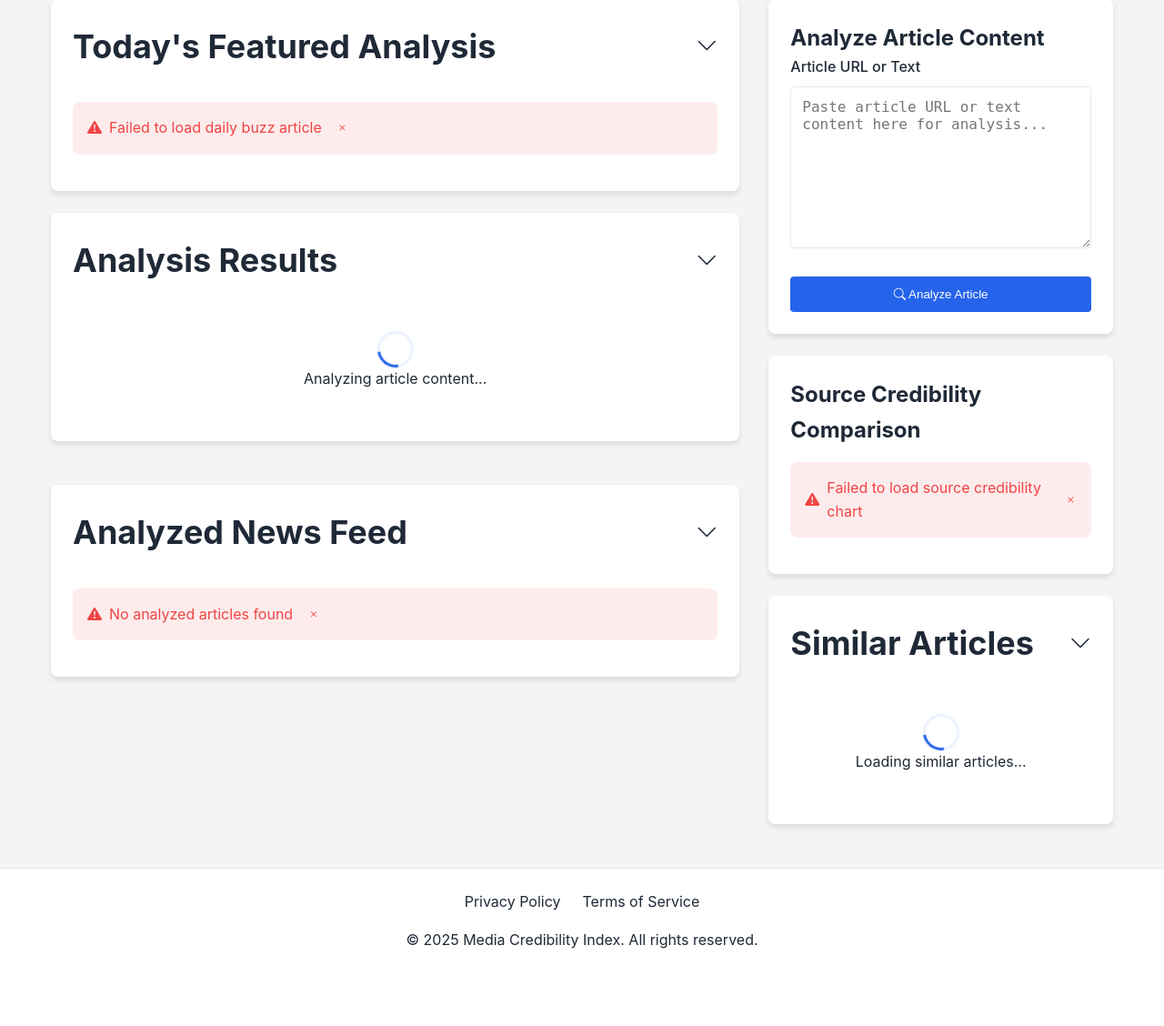
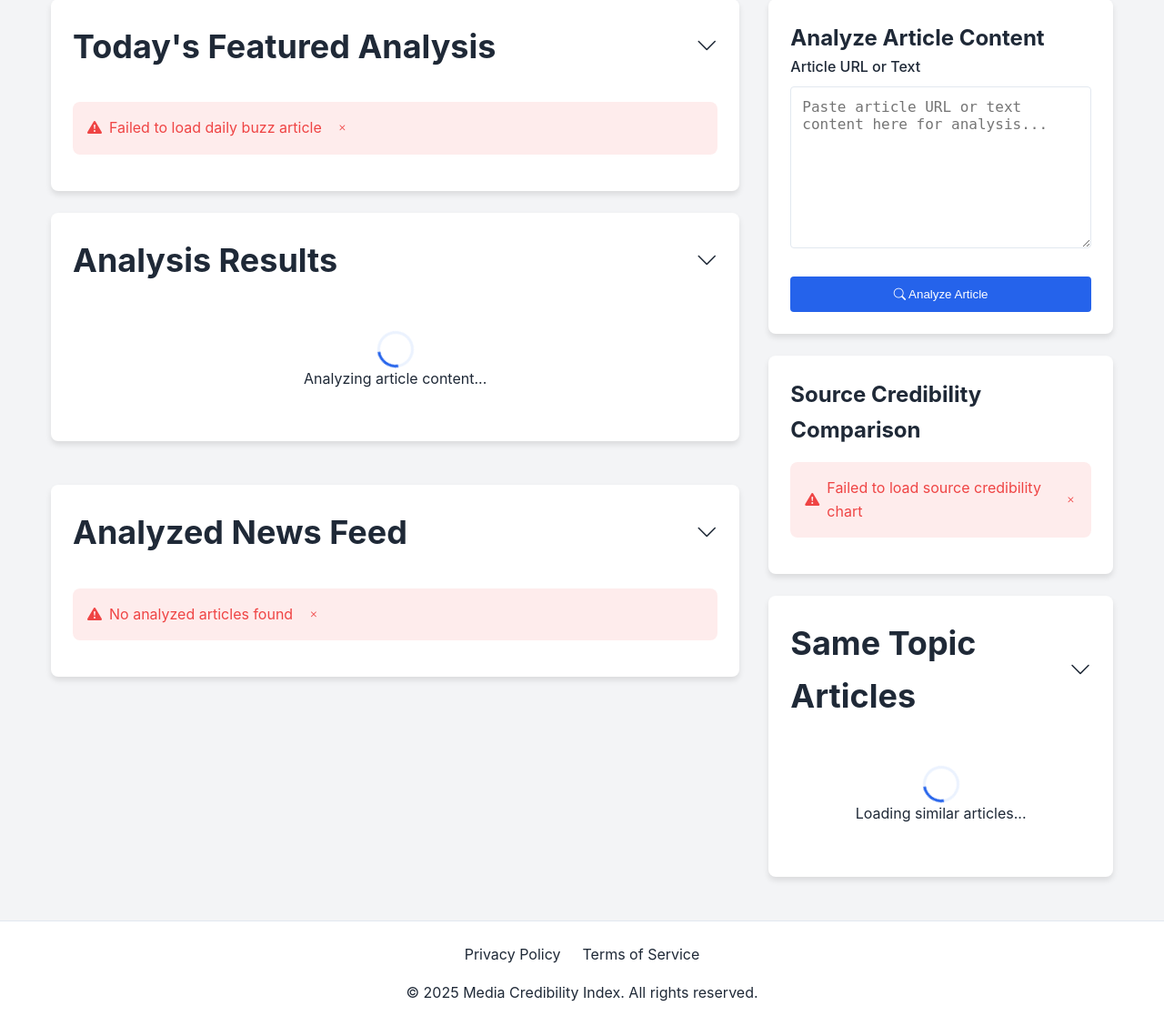
Before and after one commit to credibility-index/credibility-index, a Flask app: page / in a window 1280 px wide. Shown: the part 96-1224 px from the top of the page at 91% size. Before the commit the page ends 1139 px from the top, so only its background shows below. Run offline with Flask 3, Linux system fonts and the light colour scheme; data that the repository does not hold is empty; some libraries are stand-ins or nearby versions.

Commit message:
Update index.html

```diff
--- a/templates/index.html
+++ b/templates/index.html
@@ -740,7 +740,7 @@
                 <!-- Similar Articles -->
                 <div class="similar-articles-container">
                     <div class="analysis-title">
-                        <h2>Similar Articles</h2>
+                        <h2>Same Topic Articles</h2>
                         <i class="bi bi-chevron-down" id="similarArticlesToggle"></i>
                     </div>
                     <div class="collapsible-content" id="similarArticles">
```
